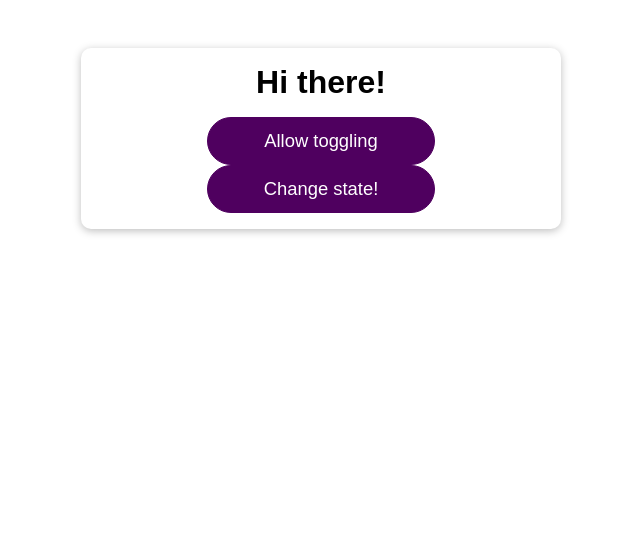
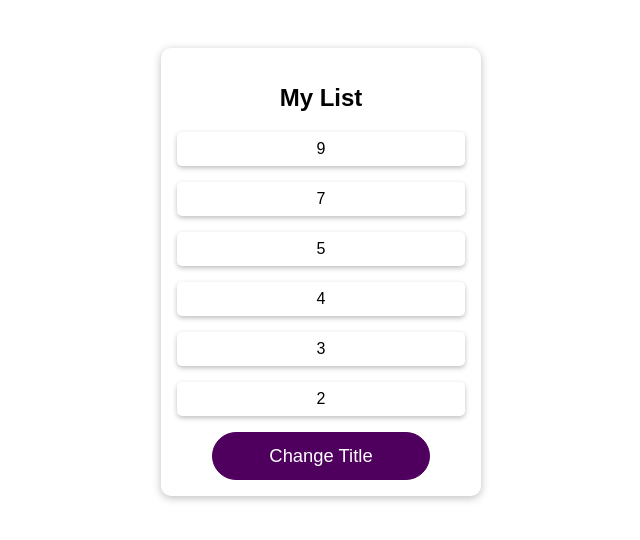
Before and after one commit to brameldering/react-deepdive, a React (Create React App) app: page / in a window 1280 px wide. Shown: the top 540 px of the page, without its empty margins (319-959 px from the left). Built offline with nearby package versions, Linux system fonts and the light colour scheme.

Commit message:
useMemo on a sort list function to store the result of the sorting

```diff
--- a/src/App.css
+++ b/src/App.css
@@ -1,6 +1,6 @@
 .app {
   margin: 3rem auto;
-  width: 30rem;
+  width: 20rem;
   padding: 1rem;
   background: white;
   box-shadow: 0 2px 8px rgba(0, 0, 0, 0.26);
--- a/src/App.js
+++ b/src/App.js
@@ -1,30 +1,23 @@
-import React, { useState, useCallback } from "react";
+import React, { useState, useCallback, useMemo } from "react";
 import Button from "./components/UI/Button/Button";
-import DemoOutput from "./components/UI/Button/Demo/DemoOutput";
+import DemoList from "./components/UI/Button/Demo/DemoList";
 import "./App.css";
 
 function App() {
   console.log("App running");
 
-  const [showParagraph, setShowParagraph] = useState(false);
-  const [allowToggle, setAllowToggle] = useState(false);
+  const [listTitle, setListTitle] = useState("My List");
 
-  const toggleButtonHandler = () => {
-    setAllowToggle((prevState) => !prevState);
-  };
+  const changeTitleHandler = useCallback(() => {
+    setListTitle("New Title");
+  }, []);
 
-  const toggleParagraphHandler = useCallback(() => {
-    if (allowToggle) {
-      setShowParagraph((prevState) => !prevState);
-    }
-  }, [allowToggle]);
+  const listItems = useMemo(() => [7, 2, 4, 9, 5, 3], []);
 
   return (
     <div className='app'>
-      <h1>Hi there!</h1>
-      <DemoOutput show={showParagraph} />
-      <Button onClick={toggleButtonHandler}>Allow toggling</Button>
-      <Button onClick={toggleParagraphHandler}>Change state!</Button>
+      <DemoList title={listTitle} items={listItems} />
+      <Button onClick={changeTitleHandler}>Change Title</Button>
     </div>
   );
 }
--- /dev/null
+++ b/src/components/UI/Button/Demo/DemoList.js
@@ -0,0 +1,27 @@
+import React, { useMemo } from "react";
+
+import classes from "./DemoList.module.css";
+
+const DemoList = (props) => {
+  const { items } = props;
+
+  const sortedList = useMemo(() => {
+    console.log("Sort RUNNING");
+    return items.sort((a, b) => b - a);
+  }, [items]);
+
+  console.log("DemoList RUNNING");
+
+  return (
+    <div className={classes.list}>
+      <h2>{props.title}</h2>
+      <ul>
+        {sortedList.map((item) => (
+          <li key={item}>{item}</li>
+        ))}
+      </ul>
+    </div>
+  );
+};
+
+export default React.memo(DemoList);
--- /dev/null
+++ b/src/components/UI/Button/Demo/DemoList.module.css
@@ -0,0 +1,12 @@
+.list ul {
+  list-style: none;
+  margin: 0;
+  padding: 0;
+}
+
+.list li {
+  margin: 1rem 0;
+  padding: 0.5rem;
+  box-shadow: 0 2px 5px rgba(0, 0, 0, 0.26);
+  border-radius: 5px;
+}
```
